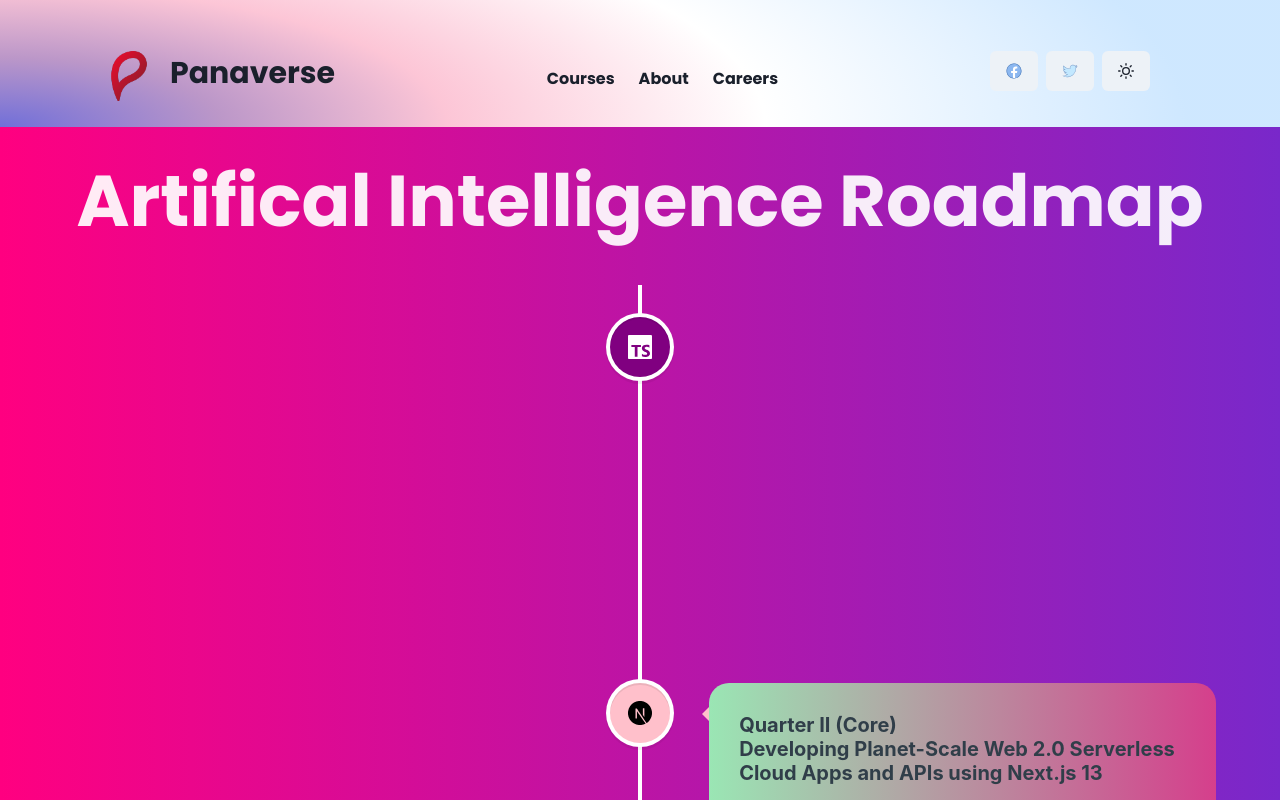
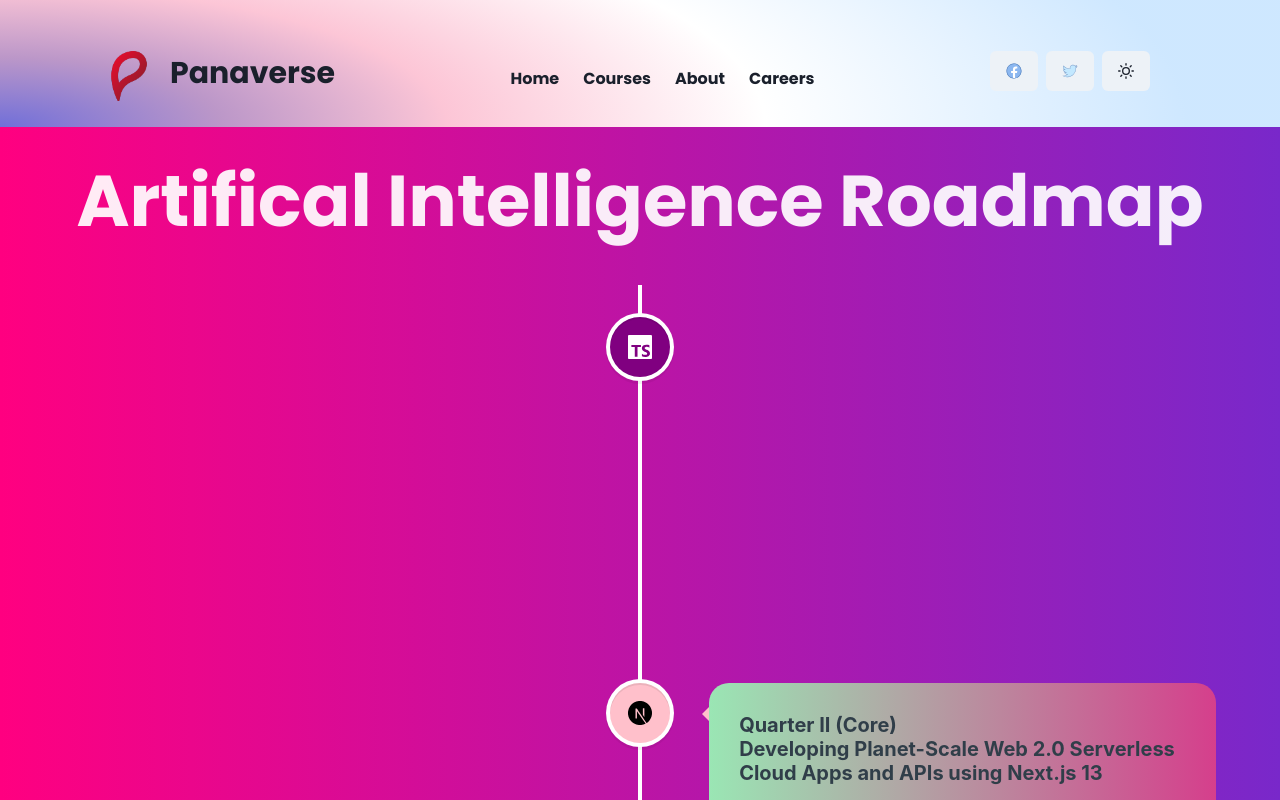
Before and after one commit to faranbutt/Panaverse-DAO, a Next.js app: page /Ai in a window 1280 px wide. Shown: the top 800 px of the page. Built offline with nearby package versions, Linux system fonts and the light colour scheme.

Commit message:
Fixing Bugs

```diff
--- a/components/NavBar.tsx
+++ b/components/NavBar.tsx
@@ -14,7 +14,6 @@
   useColorModeValue,
   useBreakpointValue,
   useDisclosure,
-  Link,
   Image,
   Heading,
   HStack,
@@ -23,7 +22,7 @@
 import { HamburgerIcon, MoonIcon, SunIcon, SearchIcon } from "@chakra-ui/icons";
 import Facebook from "./Facebook";
 import Twitter from "./Twitter";
-
+import Link from "next/link";
 
 export default function Navbar() {
 
@@ -44,9 +43,10 @@
           <Text style={{fontFamily:'Poppins'}} fontWeight='700' fontSize={'30px'} lineHeight='45px' >Panaverse</Text>
         </Flex>
         <HStack spacing={"6"}>
-          <Link href='#courses' style={{fontFamily:'Poppins'}} fontWeight='700' fontSize={'16px'} lineHeight='24px' >Courses</Link>
-          <Link href='/' style={{fontFamily:'Poppins'}} fontWeight='700' fontSize={'16px'} lineHeight='24px' >About</Link>
-          <Link href='/' style={{fontFamily:'Poppins'}} fontWeight='700' fontSize={'16px'} lineHeight='24px' >Careers</Link>
+          <Link href='/' style={{fontFamily:'Poppins',fontWeight:'700',fontSize:'16px',lineHeight:'24px'}}>Home</Link>
+          <Link href='/#courses' style={{fontFamily:'Poppins',fontWeight:'700',fontSize:'16px',lineHeight:'24px'}}>Courses</Link>
+          <Link href='/' style={{fontFamily:'Poppins',fontWeight:'700',fontSize:'16px',lineHeight:'24px'}}>About</Link>
+          <Link href='/' style={{fontFamily:'Poppins',fontWeight:'700',fontSize:'16px',lineHeight:'24px'}}>Careers</Link>
         </HStack>
         <Flex pr={"130px"}>
           <Button width={"fit-content"}  marginBottom={4} mr={2}>
```
